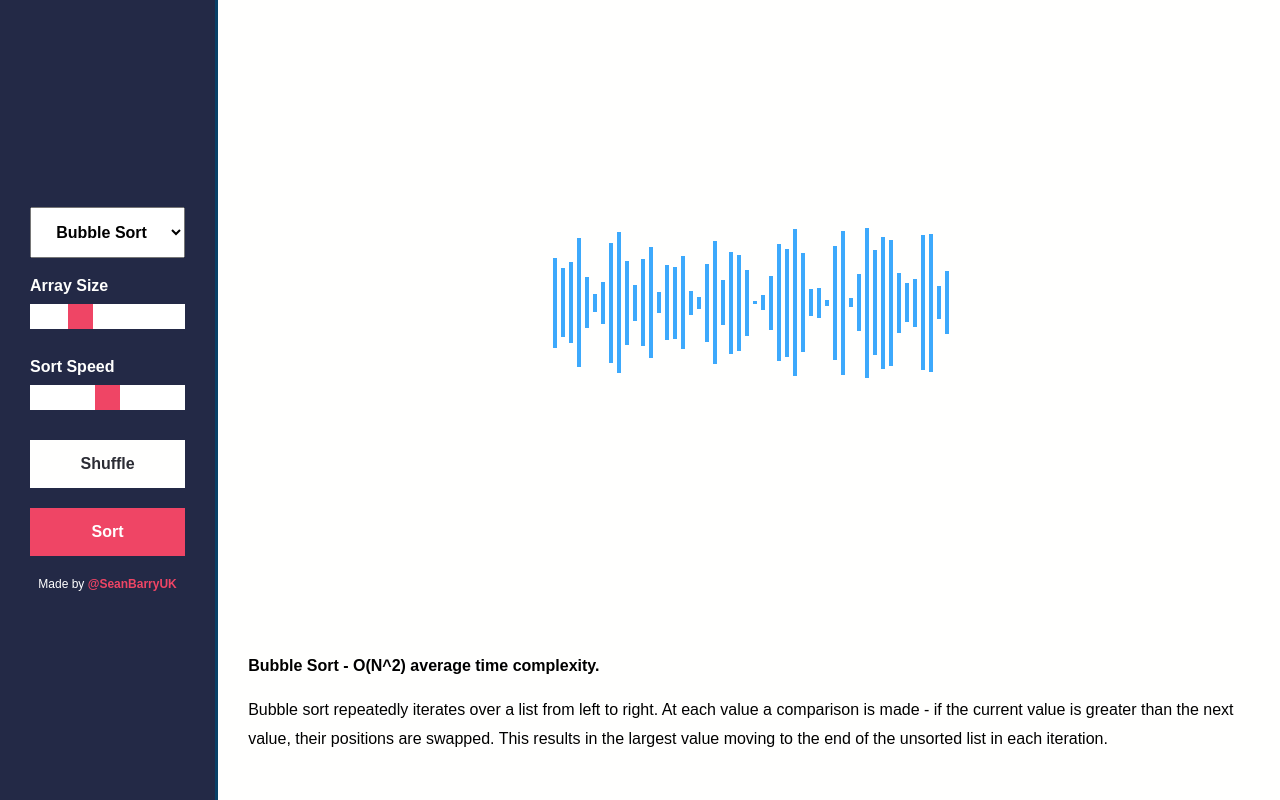
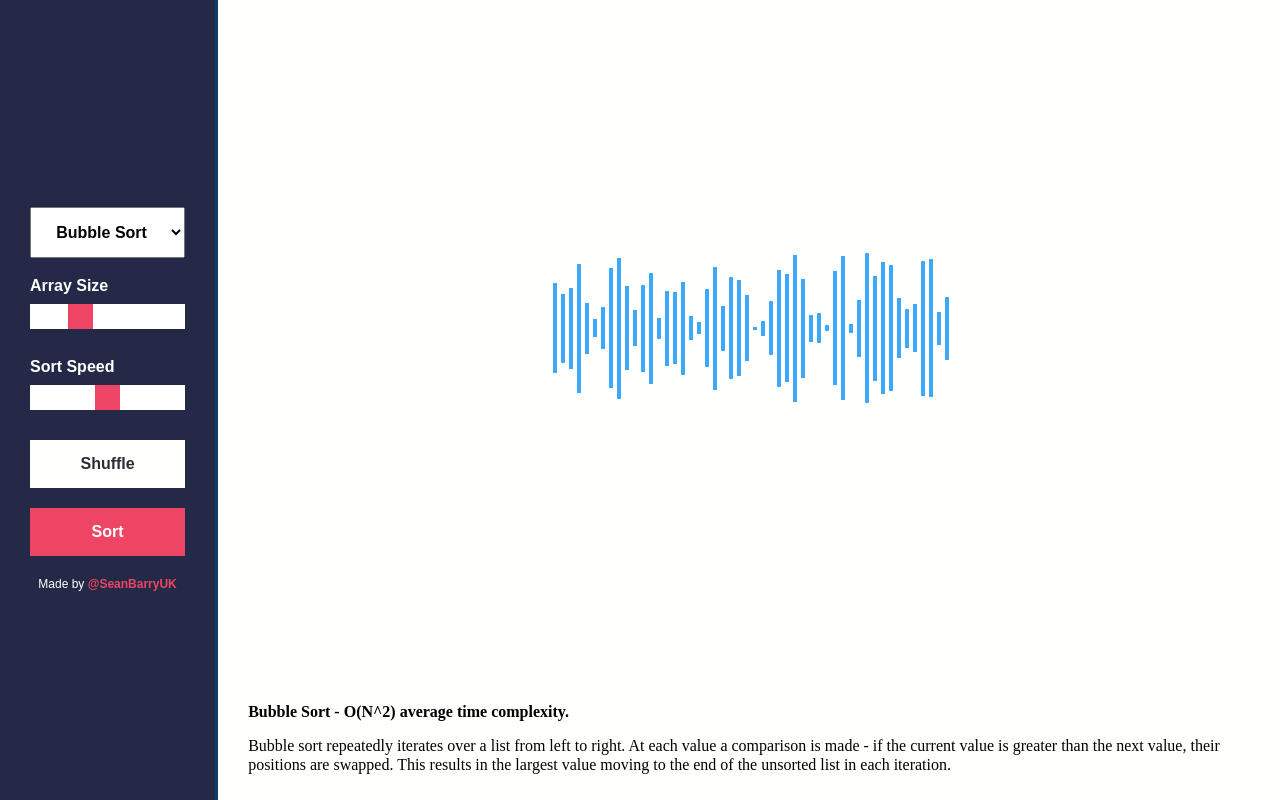
Before and after one commit to SeanBarry/sorting-algorithms, a React (Create React App) app: page / in a window 1280 px wide. Built offline with nearby package versions, Linux system fonts and the light colour scheme.

Commit message:
feat: updated styles

```diff
--- a/src/App.styles.ts
+++ b/src/App.styles.ts
@@ -190,10 +190,22 @@ export const Rows = styled.div`
 `;
 
 export const Description = styled.div`
-  font-size: 16px;
+  padding: 30px 30px 10px 30px;
+  align-self: flex-start;
+  justify-content: center;
+  margin: 0px;
+`;
+
+type PProps = {
+  small?: boolean;
+};
+
+export const P = styled.p<PProps>`
+  font-size: ${({ small }) => (small ? "12px" : "16px")};
   font-family: sans-serif;
   line-height: 1.8;
-  padding: 30px;
-  align-self: flex-start;
-  justify-content: center;
 `;
+
+export const Highlight = styled.span`
+  color: ${SECONDARY};
+`;
```
